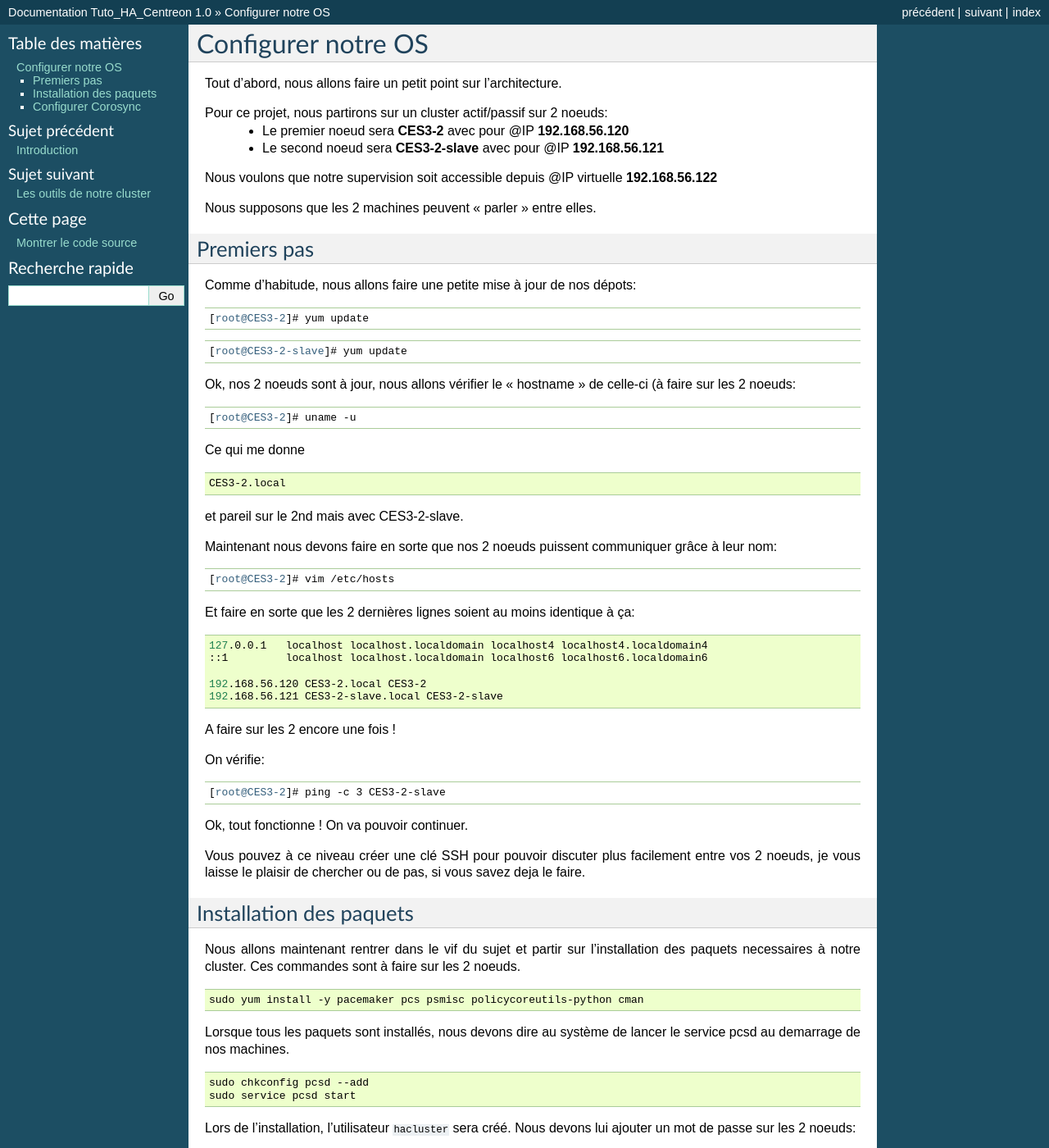
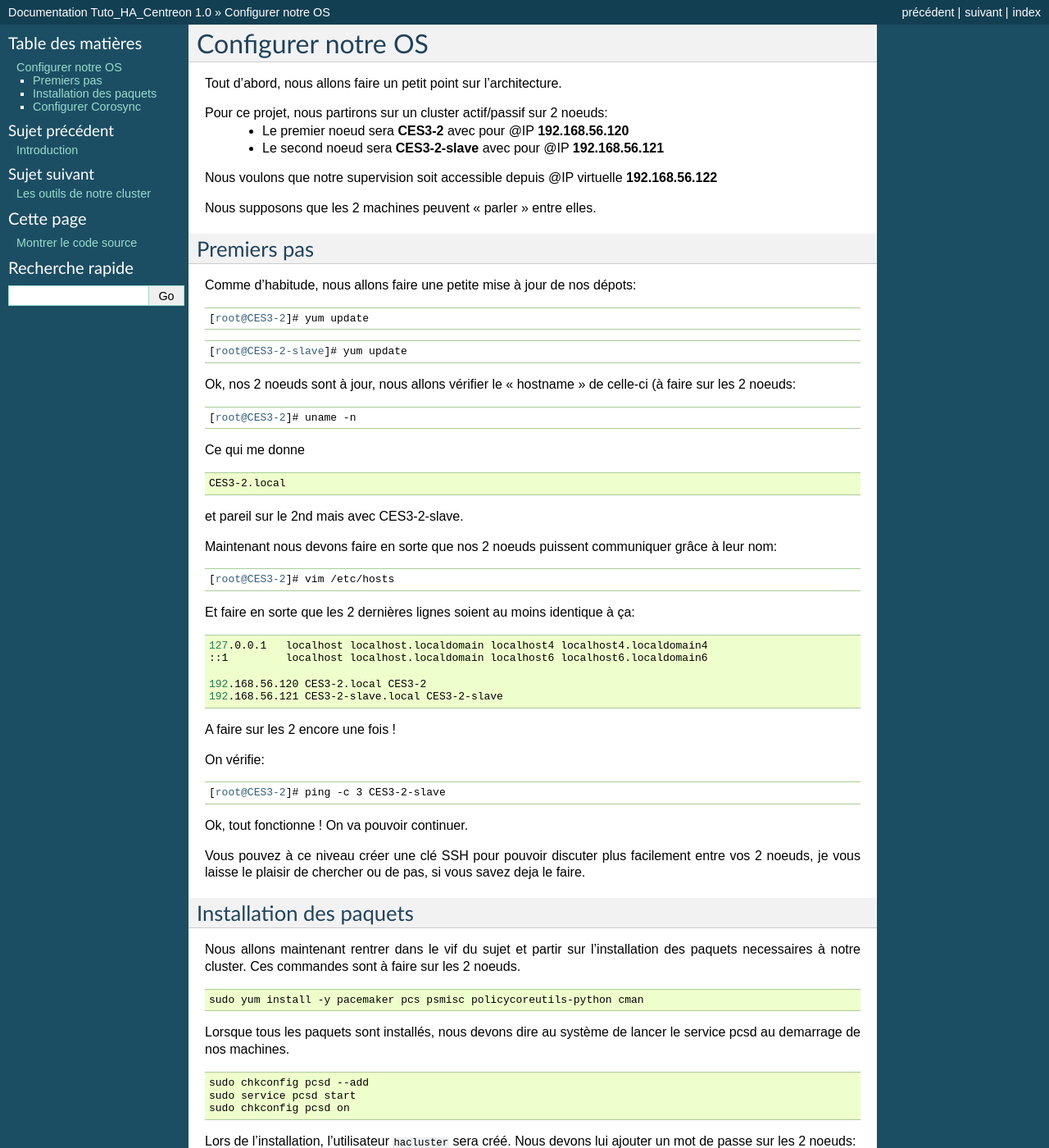
Before and after one commit to aurelazy/Tuto_HA_Centreon, a Sphinx documentation site: the page built from docs/Configuration_OS.rst, in a window 1280 px wide and 1400 px high. Shown: the whole window at 82% size. Built offline with Sphinx 7.4.7, drawn with Linux system fonts in a browser that asks for light colours.

Commit message:
Correction multiples

```diff
--- a/docs/Configuration_OS.rst
+++ b/docs/Configuration_OS.rst
@@ -42,7 +42,7 @@
 
 .. parsed-literal::
 
-    |prompt1| uname -u
+    |prompt1| uname -n
 
 Ce qui me donne
 
@@ -97,6 +97,7 @@
 
     sudo chkconfig pcsd --add
     sudo service pcsd start
+    sudo chkconfig pcsd on
 
 Lors de l'installation, l'utilisateur ``hacluster`` sera créé.
 Nous devons lui ajouter un mot de passe sur les 2 noeuds:
```
